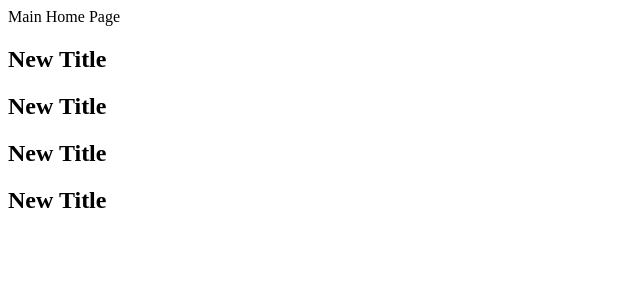
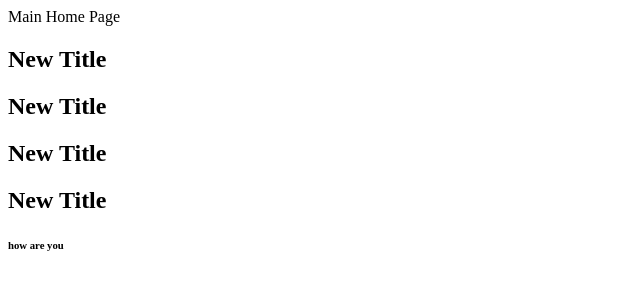
Before and after one commit to Ahmed-wiwa/Git_Course, a plain HTML site: page index.html in a window 1280 px wide. Shown: the full height of the page, 0-640 px from the left. Drawn offline with Linux system fonts and the light colour scheme.

Commit message:
add new how are you title

```diff
--- a/index.html
+++ b/index.html
@@ -4,4 +4,7 @@
   <h2>New Title</h2>
   <h2>New Title</h2>
   <h2>New Title</h2>
+
+
+  <h6>how are you</h6>
 </body>
```
